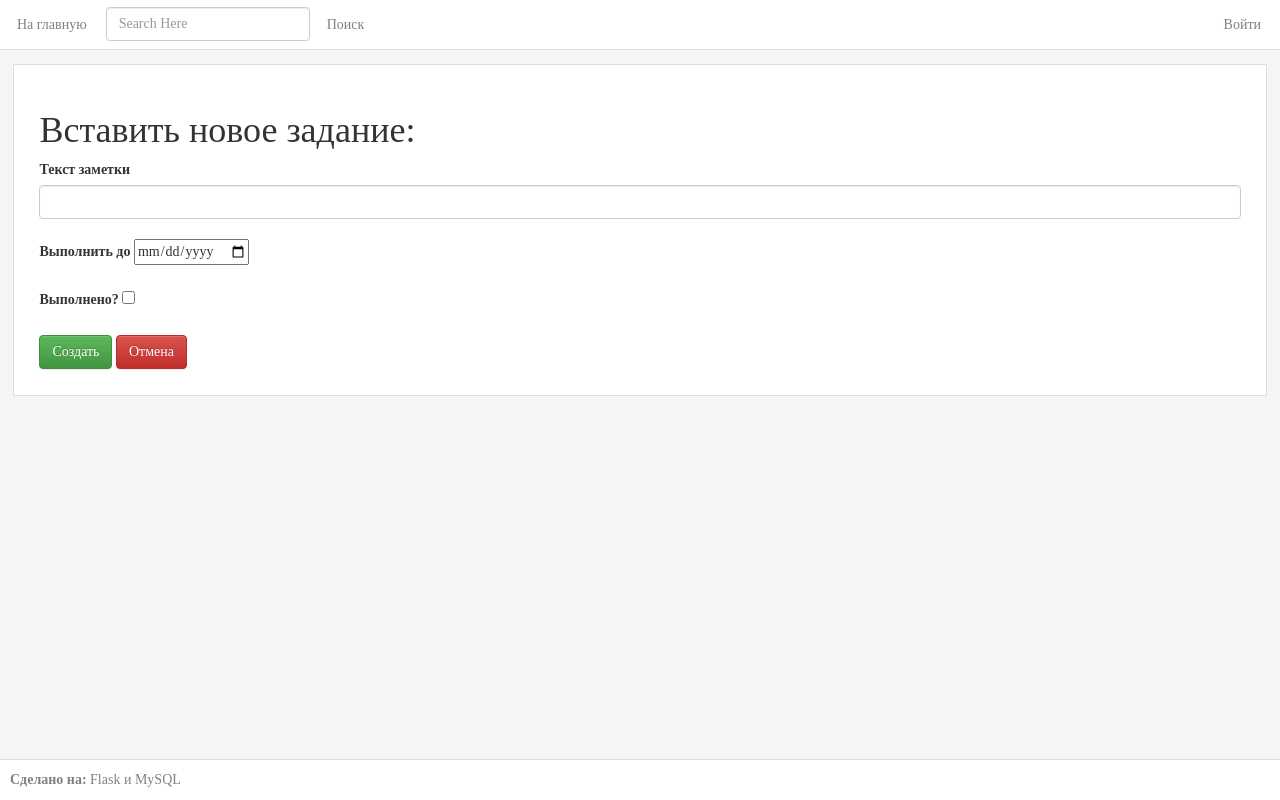
After one commit to ivanovmi/simple_flask_app, a Flask app: template flask_app/templates/insert_values.html in a window 1280 px wide. The commit adds this page. Run offline with Flask 2, Linux system fonts and the light colour scheme; the template is opened without the code that fills it: values that come from a table or form of the project are taken from there, others are empty; some libraries are stand-ins or nearby versions.

Commit message:
Work on adding data to mysqldb

```diff
--- a/flask_app/app.py
+++ b/flask_app/app.py
@@ -7,10 +7,13 @@ from flask import render_template
 from flask import request
 from flask import session
 from flask import url_for
+from flaskext.mysql import MySQL
 import forms
 
+mysql = MySQL()
 app = Flask('flask_app')
 app.config.from_object('flask_app.config')
+mysql.init_app(app)
 
 
 @app.route('/')
@@ -20,11 +23,10 @@ def root():
 
 @app.route('/login/', methods=['GET', 'POST'])
 def login():
-    # TODO: Convenient redirect.
     form = forms.LoginForm()
     if (form.validate_on_submit() and
-        form.username.data == app.config['ADMIN_USERNAME'] and
-        form.password.data == app.config['ADMIN_PASSWORD']):
+            form.username.data == app.config['ADMIN_USERNAME'] and
+            form.password.data == app.config['ADMIN_PASSWORD']):
         session['username'] = form.username.data
         return redirect(url_for('root'))
     return render_template('login.html', form=form)
@@ -56,5 +58,27 @@ def admin_required(f):
 @app.route('/admin/')
 @admin_required
 def admin():
-    # TODO: Validation error handling.
     return render_template('admin.html')
+
+
+@app.route('/admin/insert', methods=['GET', 'POST'])
+@admin_required
+def insert_into_table():
+
+    form = forms.InsertForm()
+
+    if form.is_submitted():
+        if form.cancel.data:
+            return redirect(url_for('admin'))
+        elif form.validate():
+            cur = mysql.get_db().cursor()
+            text = form.text.data
+            print text
+            date = form.date.data.strftime('%Y-%m-%d')
+            done = form.done.data
+            sql_query = 'INSERT INTO organizer (text,date,done) VALUES ("{text}", "{date}", {done})'.format(text=str(text), date=str(date), done=done)
+            cur.execute(sql_query)
+
+            return redirect(url_for('admin'))
+
+    return render_template('insert_values.html', form=form)
--- a/flask_app/config.py
+++ b/flask_app/config.py
@@ -1,5 +1,6 @@
-MYSQL_USER = "flaskuser"
-MYSQL_DB = "flaskapp"
+MYSQL_DATABASE_USER = "flaskuser"
+MYSQL_DATABASE_DB = "flaskapp"
+MYSQL_DATABASE_HOST = "localhost"
 MYSQL_USE_UNICODE = True
 SECRET_KEY = "Secrets"
 ADMIN_USERNAME = "admin"
--- a/flask_app/forms.py
+++ b/flask_app/forms.py
@@ -1,9 +1,12 @@
+# -*- coding: UTF-8 -*-
+
 from flask_wtf import Form
 from wtforms import PasswordField
+from wtforms import BooleanField
 from wtforms import SelectMultipleField
 from wtforms import StringField
 from wtforms import SubmitField
-from wtforms import TextAreaField
+from wtforms.fields.html5 import DateField
 from wtforms.validators import InputRequired
 
 
@@ -11,3 +14,13 @@ class LoginForm(Form):
     username = StringField('Username', [InputRequired()])
     password = PasswordField('Password', [InputRequired()])
     login = SubmitField('Login')
+
+
+class InsertForm(Form):
+    text = StringField(u'Текст заметки', [InputRequired()])
+    date = DateField(u'Выполнить до', format='%Y-%m-%d')
+    #date = StringField(u'Выполнить до', [InputRequired()])
+    done = BooleanField(u'Выполнено?')
+    submit = SubmitField(u'Создать')
+    cancel = SubmitField(u'Отмена')
+    #dt =
--- /dev/null
+++ b/flask_app/templates/admin.html
@@ -0,0 +1,5 @@
+{% extends 'base.html' %}
+
+{% block content %}
+<a href="{{ url_for('insert_into_table') }}">Вставка нового значения</a>
+{% endblock %}
--- a/flask_app/templates/base.html
+++ b/flask_app/templates/base.html
@@ -24,7 +24,7 @@
         <div class="row">
             <ul class="nav nav-tabs">
                 <li>
-                    <a href="/">Home</a>
+                    <a href="/">На главную</a>
                 </li>
                 <li>
                     <form action="{{ url_for('search') }}" name="Search" style="padding-top:0.7rem;">
--- /dev/null
+++ b/flask_app/templates/insert_values.html
@@ -0,0 +1,14 @@
+{% extends 'base.html' %}
+
+{% block content %}
+<h1>Вставить новое задание:</h1>
+<form method="POST" action={{ request.path }}>
+  {{ form.hidden_tag() }}
+  <div>{{ form.text.label }} {{ form.text }}</div>
+  <div>{{ form.date.label }} {{ form.date(class='datepicker') }}</div>
+  <div>{{ form.done.label }} {{ form.done }}</div>
+  <div class="button">{{ form.submit }}</div>
+  <div class="button">{{ form.cancel }}</div>
+
+</form>
+{% endblock %}
--- a/requirements.txt
+++ b/requirements.txt
@@ -1,3 +1,3 @@
 Flask
 Flask-WTF
-flask-mysqldb
+flask-mysql
```
Also changed, not shown: init_db.py (added, +18 -0 lines).
